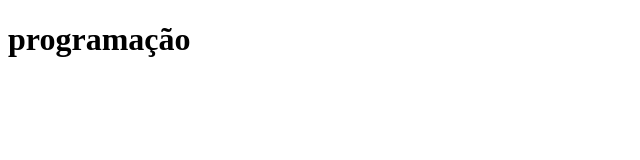
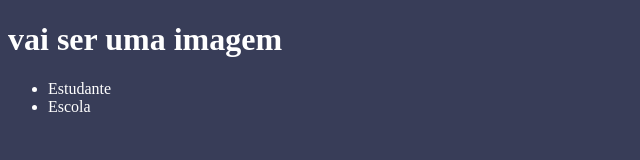
Before and after one commit to helodzoba/programa-oo, a plain HTML site: page index.html in a window 1280 px wide. Shown: the whole page, without its empty margins (0-640 px from the left). Drawn offline with Linux system fonts and the light colour scheme.

Commit message:
Add files via upload
iniciei o cabeçario

```diff
--- a/index.html
+++ b/index.html
@@ -4,8 +4,13 @@
     <meta charset="UTF-8">
     <meta name="viewport" content="width=device-width, initial-scale=1.0">
     <title>Document</title>
+    <link rel="stylesheet" href="style.css">
 </head>
 <body>
-     <h1>programação</h1>
+     <h1>vai ser uma imagem</h1>
+     <ul>
+        <li>Estudante</li>
+     <li> Escola</li>
+    </ul>
 </body>
 </html>
--- /dev/null
+++ b/style.css
@@ -0,0 +1,7 @@
+header{
+  background-color: #383d58;
+ color: white;
+
+}
+body{ background-color: #383d58;
+    color: white; }
```
